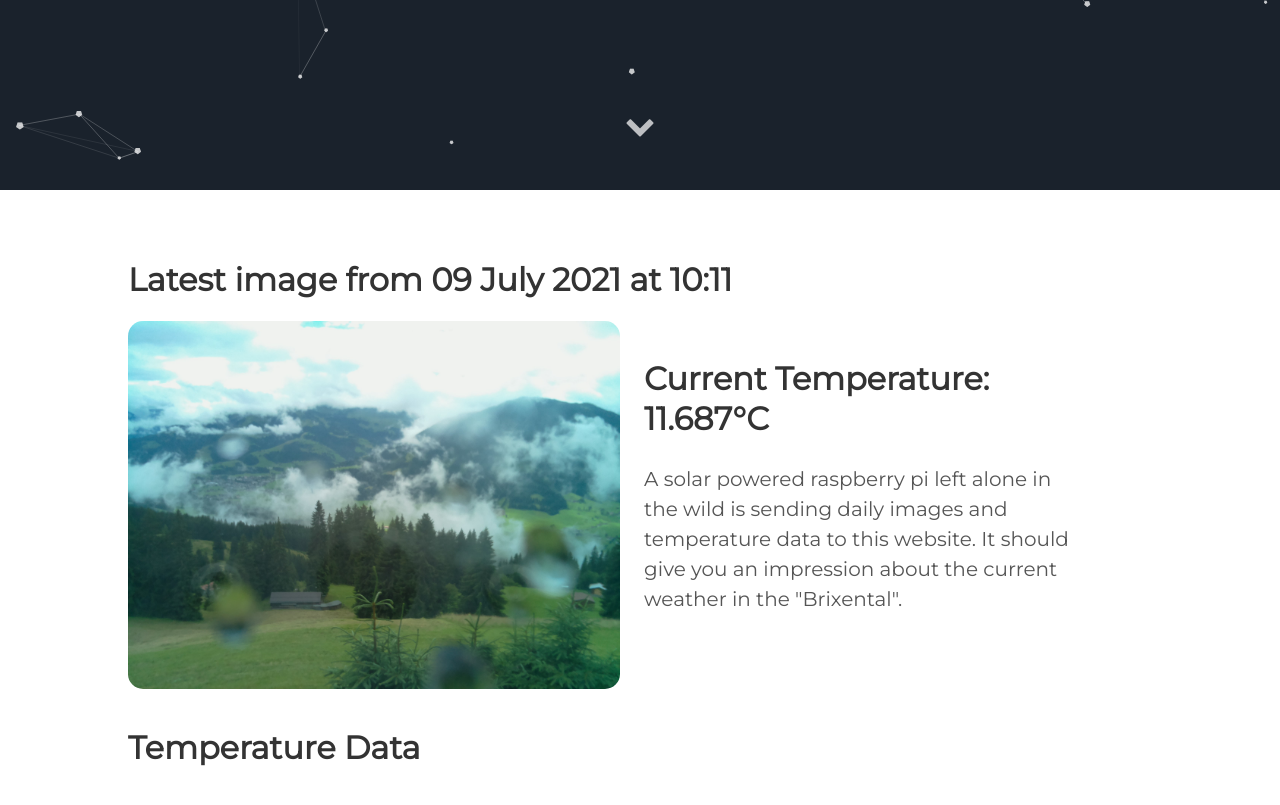
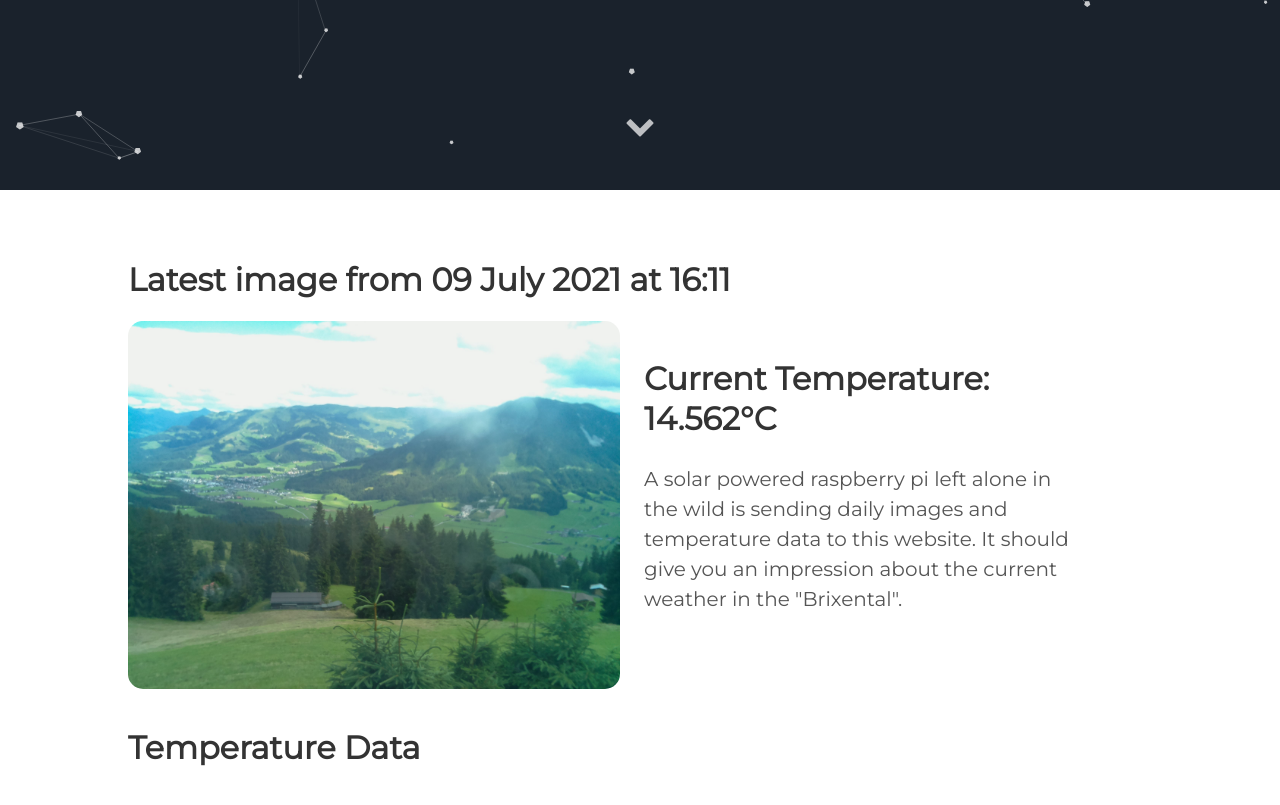
Before and after one commit to vektorious/vektorious.github.io, a Jekyll site: the page built from resources/huette.md, in a window 1280 px wide and 900 px high, scrolled down 710 px. Shown: the top 805 px of the window. Built offline with Jekyll 4.4.1, drawn with Linux system fonts in a browser that asks for light colours.

Commit message:
I'm a bot beep boop

```diff
--- a/resources/huette.md
+++ b/resources/huette.md
@@ -6,13 +6,13 @@ image: '/assets/img/'
 description: 'Live image from the Austrian alps'
 twitter_text: ' '
 ---
-## Latest image from 09 July 2021 at 10:11
+## Latest image from 09 July 2021 at 16:11
 <div class="huette">
   <div class="huette-image">
     <img src="{{ "/assets/img/huette.jpg" | prepend: site.baseurl }}">
   </div>
   <div class="huette-text">
-        <h2>Current Temperature: 11.687°C</h2>
+        <h2>Current Temperature: 14.562°C</h2>
         <p>A solar powered raspberry pi left alone in the wild is sending daily images and temperature data to this website. It should give you an impression about the current weather in the "Brixental".</p>
 
   </div>
```
Also changed, not shown: rpi-script/2021-07-09_161034.txt (renamed from rpi-script/2021-07-09_101036.txt, +5 -5 lines), rpi-script/huette.md (+2 -2 lines), assets/img/huette.jpg, assets/img/temp_plot.png, rpi-script/temp_plot.png, 1 other file.
